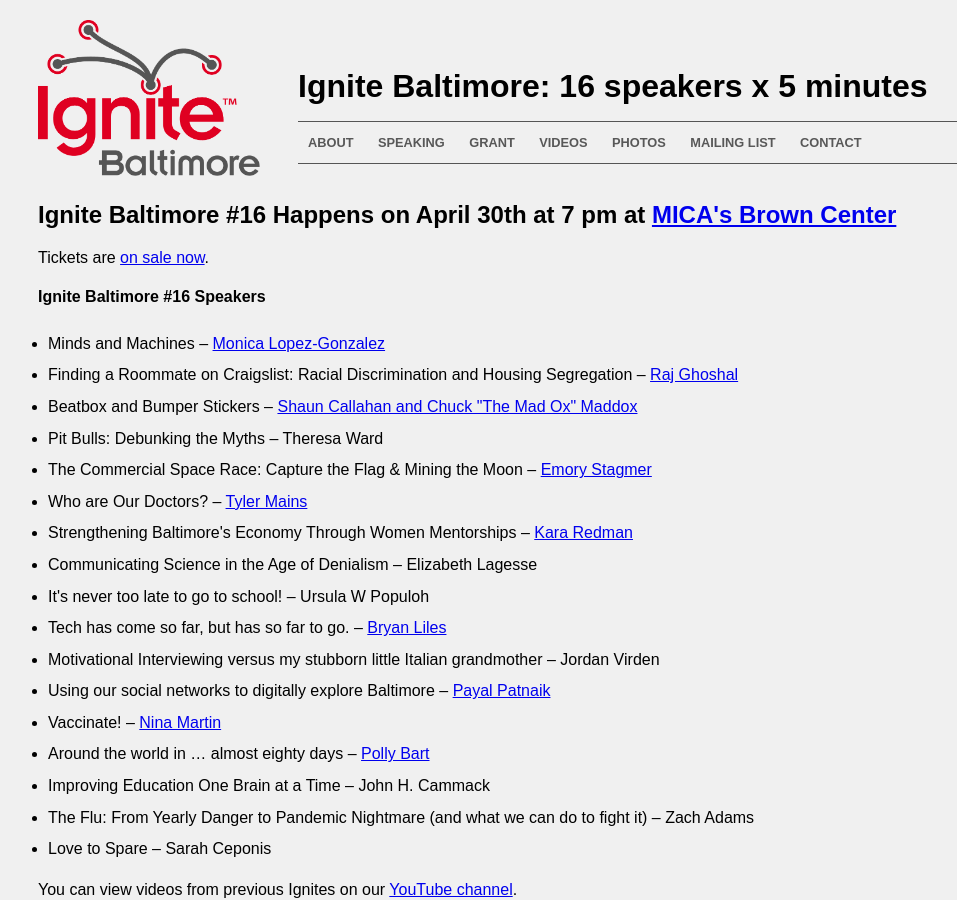
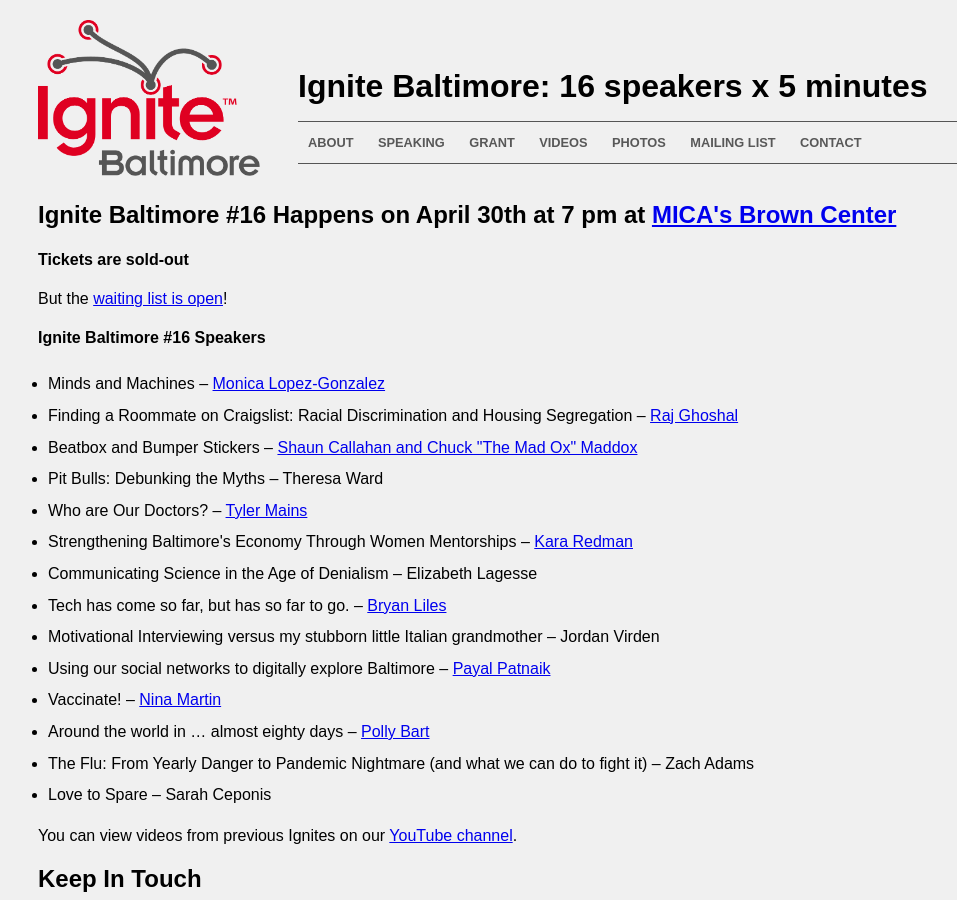
Before and after one commit to ignitebaltimore/ignitebaltimore.github.com, a Jekyll site: the page built from index.html, in a window 1280 px wide and 900 px high. Shown: the whole window, without its empty margins (22-979 px from the left). Built offline with Jekyll 4.4.1, drawn with Linux system fonts in a browser that asks for light colours; nearby versions of some CDN libraries.

Commit message:
update IB16 details

```diff
--- a/index.html
+++ b/index.html
@@ -14,7 +14,7 @@
 <!--<p class="row">Tickets will go on sale in late March, 2015. Join our <a href="/mailing_list">mailing list</a> to make sure you find out when they are available,-->
 <!--since they sell out quickly.</p>-->
 
- <p>Tickets are <a href="https://www.eventbrite.com/e/ignite-baltimore-16-tickets-16268439340">on sale now</a>.</p>
+ <!--<p>Tickets are <a href="https://www.eventbrite.com/e/ignite-baltimore-16-tickets-16268439340">on sale now</a>.</p>-->
 <!--<p class="row">Doors open at 6 pm for drinks, appetizers, and networking. <strong>Speakers begin at 7 pm.</strong></p> -->
 
 <!--<p>Tickets go on sale for Ignite #12 on or about 2/27/13. We will announce tickets via our mailing list and social media accounts (see below).</p>-->
@@ -22,8 +22,8 @@
 <!--<p>We will start accepting proposals to speak this summer. Tickets will go on sale in August. Please join our-->
 <!--<a href="/mailing_list">mailing list</a> if you'd like to be notified, as we usually sell-out quickly.</p>-->
 
-<!--<h4>Tickets are sold-out</h4>-->
-<!--<p>But the <a href="https://www.eventbrite.com/e/ignite-baltimore-14-tickets-10595829411">waiting list is open</a>!</p>-->
+<h4>Tickets are sold-out</h4>
+<p>But the <a href="https://www.eventbrite.com/e/ignite-baltimore-16-tickets-16268439340">waiting list is open</a>!</p>
 
 <!--<h2 class="row">We are now accepting proposals to speak at Ignite Baltimore #16</h2>-->
 <!--<p class="row">See details at <a href="http://speak.ignitebaltimore.com">speak.ignitebaltimore.com</a>.</p>-->
@@ -35,17 +35,14 @@
 <li>Finding a Roommate on Craigslist: Racial Discrimination and Housing Segregation &ndash; <a href='http://www.rajghoshal.com'>Raj Ghoshal</a></li>
 <li>Beatbox and Bumper Stickers &ndash; <a href='http://pepvideo.com'>Shaun Callahan and Chuck "The Mad Ox" Maddox</a></li>
 <li>Pit Bulls: Debunking the Myths &ndash; Theresa Ward</li>
-<li>The Commercial Space Race: Capture the Flag &amp; Mining the Moon &ndash; <a href='http://www.untiedmusic.com'>Emory Stagmer</a></li>
 <li>Who are Our Doctors? &ndash; <a href='http://www.meritbaltimore.org'>Tyler Mains</a></li>
 <li>Strengthening Baltimore's Economy Through Women Mentorships &ndash; <a href='http://backroom.io'>Kara Redman</a></li>
 <li>Communicating Science in the Age of Denialism &ndash; Elizabeth Lagesse</li>
-<li>It's never too late to go to school! &ndash; Ursula W Populoh</li>
 <li>Tech has come so far, but has so far to go. &ndash; <a href='http://blil.es'>Bryan Liles</a></li>
 <li>Motivational Interviewing versus my stubborn little Italian grandmother  &ndash; Jordan Virden </li>
 <li>Using our social networks to digitally explore Baltimore &ndash; <a href='https://www.linkedin.com/pub/payal-patnaik/35/203/804'>Payal Patnaik</a></li>
 <li>Vaccinate! &ndash; <a href='http://www.publichealthunited.org'>Nina Martin</a></li>
 <li>Around the world in &hellip; almost eighty days &ndash; <a href='http://www.greenbuilders.com'>Polly Bart</a></li>
-<li>Improving Education One Brain at a Time &ndash; John H. Cammack</li>
 <li>The Flu: From Yearly Danger to Pandemic Nightmare (and what we can do to fight it) &ndash; Zach Adams</li>
 <li>Love to Spare &ndash; Sarah Ceponis</li>
 </ul>
```
